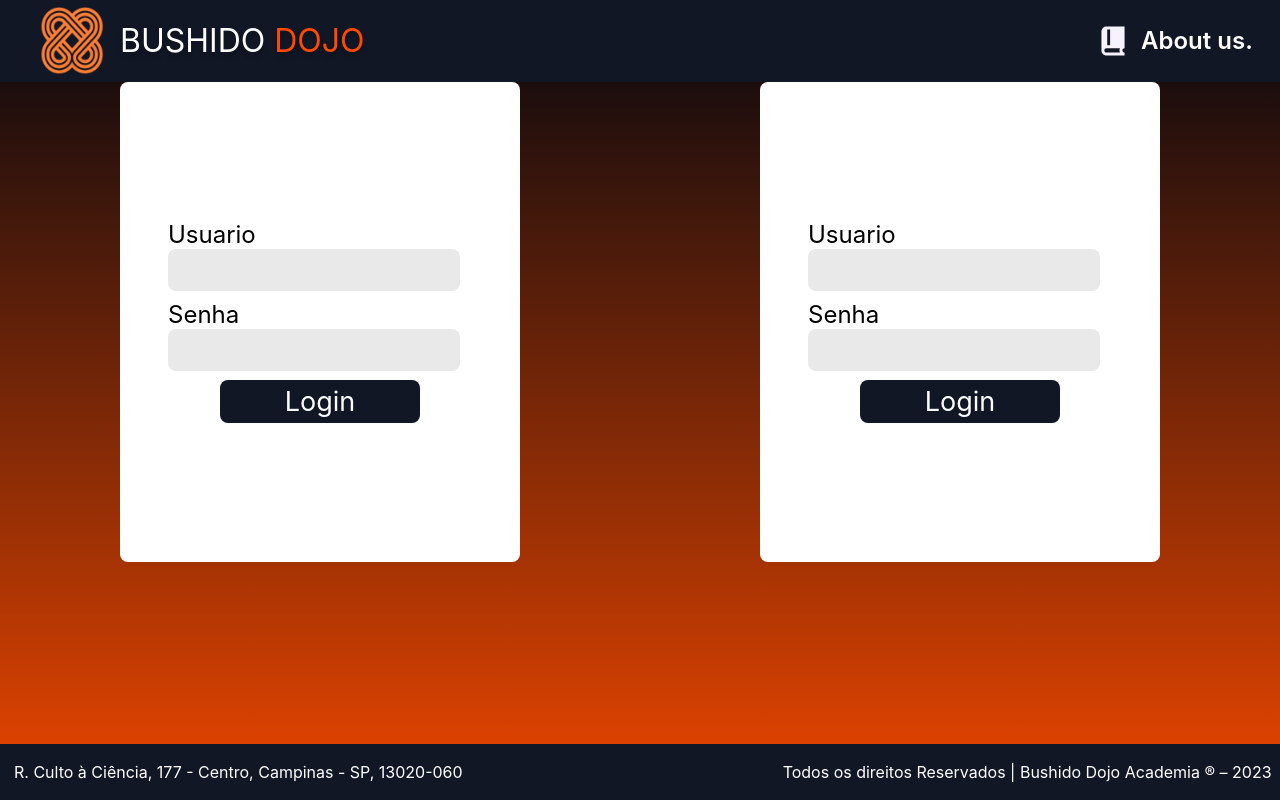
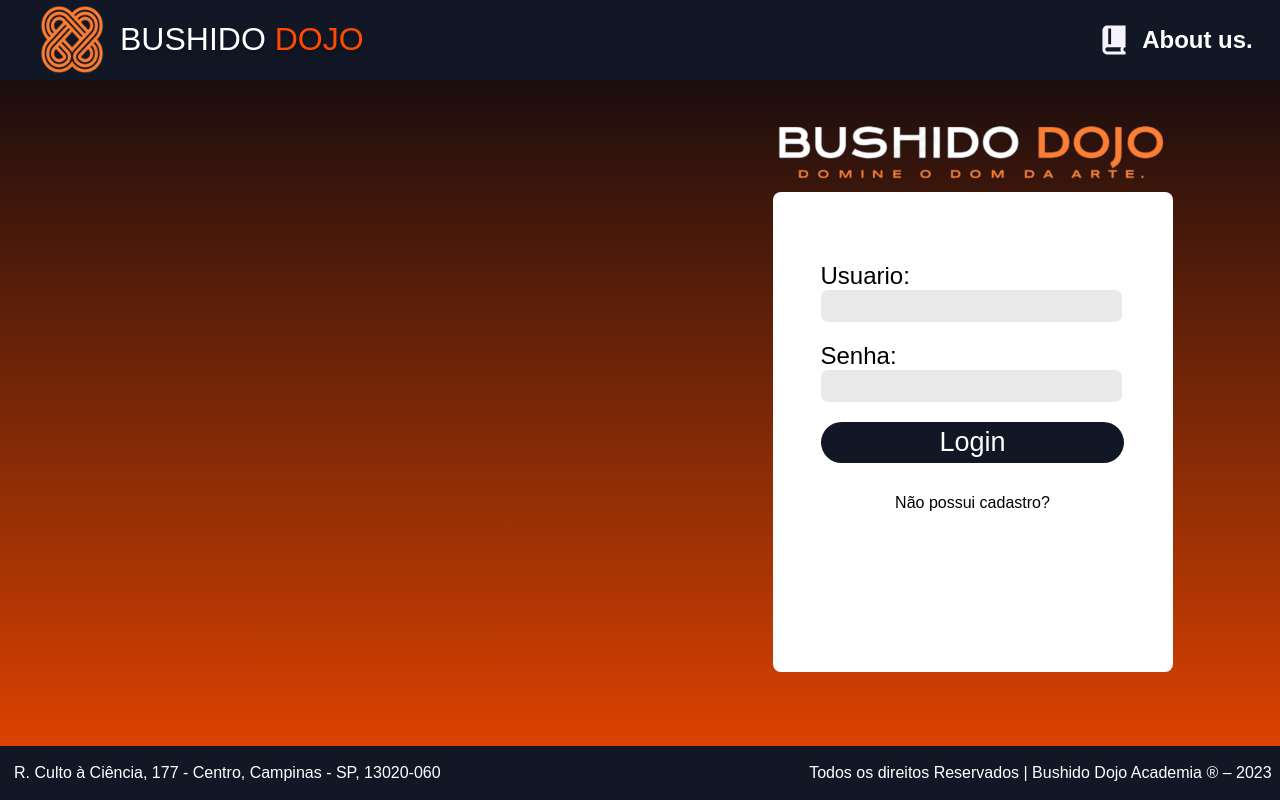
Before and after one commit to Bushido-Dojo/BushidoDojo_React, a React (Create React App) app: page / in a window 1280 px wide. Built offline with nearby package versions, Linux system fonts and the light colour scheme.

Commit message:
adição login e slogan

```diff
--- a/src/components/form/form.jsx
+++ b/src/components/form/form.jsx
@@ -5,14 +5,18 @@ const FormLogin = () => {
     return (
         <form action="" method="" className={styles.form}>
             <div className={styles.input}>
-                <label>Usuario</label>
+                <label>Usuario:</label>
                 <input type="text" />
             </div>
             <div className={styles.input}>
-                <label>Senha</label>
+                <label>Senha:</label>
                 <input type="password" />
             </div>
             <button type="submit">Login</button>
+            <div className="cadastro">
+                <p>Não possui cadastro?</p>
+                <link rel="Cadastre-se" href="#" />
+            </div>
         </form>
     )
 }
--- a/src/components/form/form.module.css
+++ b/src/components/form/form.module.css
@@ -7,7 +7,15 @@
     display: flex;
     flex-direction: column;
     align-items: center;
-    justify-content: center;
+    justify-content: flex-start;
+}
+
+.form > :first-child {
+    margin-top: 70px;
+}
+
+.form > :last-child {
+    margin-top: 15px;
 }
 
 .input {
@@ -17,8 +25,8 @@
 }
 
 .input>label {
+    font-family: Arial, Helvetica, sans-serif;
     color: #000;
-    font-family: Inter;
     font-size: 1.5rem;
     font-style: normal;
     font-weight: 400;
@@ -26,23 +34,24 @@
 }
 
 .input>input {
-    width: 18rem;
-    height: 2.5rem;
+    width: 297px;
+    height: 1.9rem;
     flex-shrink: 0;
-    border-radius: 8px;
+    border-radius: 7px;
     border: none;
     background: #E9E9E9;
 }
 
 .form>button[type=submit] {
-    width: 50%;
+    cursor: pointer;
+    width: 303px;
     padding: 5px;
     flex-shrink: 0;
-    border-radius: 8px;
+    border-radius: 37px;
     border: none;
     color: #FFF;
-    font-family: Inter;
-    font-size: 1.6875rem;
+    font-family: Arial, Helvetica, sans-serif;
+    font-size: 27px;
     font-style: normal;
     font-weight: 400;
     line-height: normal;
--- a/src/index.css
+++ b/src/index.css
@@ -1,8 +1,10 @@
+* {
+  font-family: Arial, Helvetica, sans-serif;
+}
+
 body {
   margin: 0;
-  font-family: -apple-system, BlinkMacSystemFont, 'Segoe UI', 'Roboto', 'Oxygen',
-    'Ubuntu', 'Cantarell', 'Fira Sans', 'Droid Sans', 'Helvetica Neue',
-    sans-serif;
+  font-family: Arial, Helvetica, sans-serif;
   -webkit-font-smoothing: antialiased;
   -moz-osx-font-smoothing: grayscale;
 }
--- a/src/login/login.jsx
+++ b/src/login/login.jsx
@@ -3,6 +3,7 @@ import styles from './login.module.css'
 import Header from '../components/header/header'
 import Footer from '../components/footer/footer'
 import FormLogin from '../components/form/form'
+import img from '../components/images/slogan.png'
 
 const Login = () => {
   return (
@@ -10,9 +11,11 @@ const Login = () => {
       <Header />
       <div className={styles.form}>
         <div className={styles.bg}>
-          <FormLogin></FormLogin>
         </div>
-        <FormLogin />
+        <div className={styles.slogan}>
+          <img src={img} alt="" />
+          <FormLogin />
+        </div>
       </div>
       <Footer />
     </div>
--- a/src/login/login.module.css
+++ b/src/login/login.module.css
@@ -15,3 +15,14 @@
     display: flex;
     justify-content: space-around;
 }
+
+.form  > .slogan {
+    margin-top: 40px;
+    margin-right: -150px;
+    height: min-content;
+}
+
+.slogan > img {
+    height: 68px;
+
+}
```
Also changed, not shown: src/components/images/lutador_background.png (added), src/components/images/slogan.png (added).
